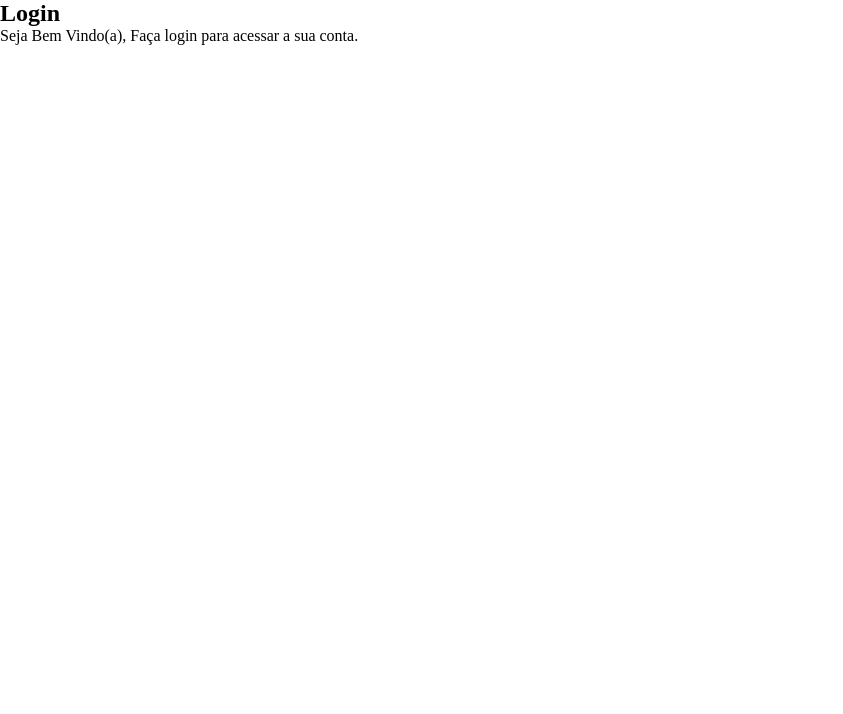
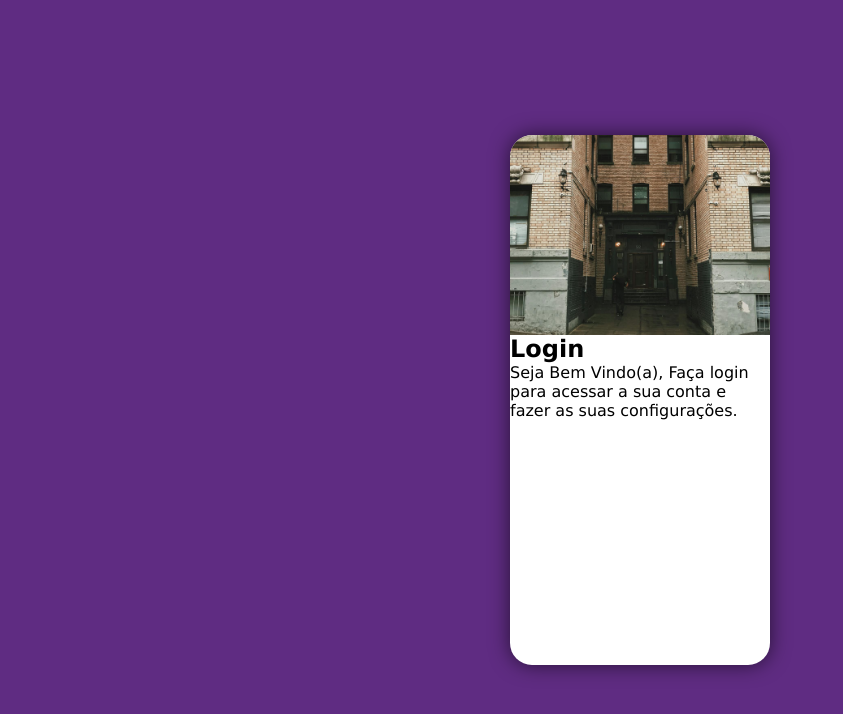
Before and after one commit to mongCodes/projeto-login-2, a plain HTML site: page index.html in a window 1280 px wide. Shown: the whole page, without its empty margins (0-843 px from the left). Drawn offline with Linux system fonts and the light colour scheme.

Commit message:
versão moba v1

```diff
--- a/estilos/style.css
+++ b/estilos/style.css
@@ -4,6 +4,38 @@
     margin: 0;
     padding: 0;
     box-sizing: border-box;
+    font-family: Verdana, Geneva, Tahoma, sans-serif
+}
+
+body {
+    background-color: #5f2c82;
+}
+
+main {
+    position: relative;
+    width: 100vw;
+    height: 100vh;
+
+}
+
+section#login {
+    position: absolute;
+    top: 50%;
+    left: 50%;
+    transform: translate(-50%, -50%);
+
+    width: 260px;
+    height: 530px;
+    overflow: hidden;
+    background-color: white;
+    border-radius: 22px;
+    box-shadow: 0px 0px 20px rgba(0, 0, 0, 0.603);
+}
+
+div#foto {
+    background: url(../imagens/entrada.jpg) center bottom no-repeat;
+    background-size: cover;
+    height: 200px;
 }
 
 /* Paleta de cores.
--- a/index.html
+++ b/index.html
@@ -14,7 +14,10 @@
             </div>
             <div id="formu">
                 <h1>Login</h1>
-                <p>Seja Bem Vindo(a), Faça login para acessar a sua conta.</p>
+                <p>Seja Bem Vindo(a), Faça login para acessar a sua conta e fazer as suas configurações.</p>
+                <form action="formulario.php" method="post" autocomplete="on">
+
+                </form>
             </div>
         </section>
     </main>
```
